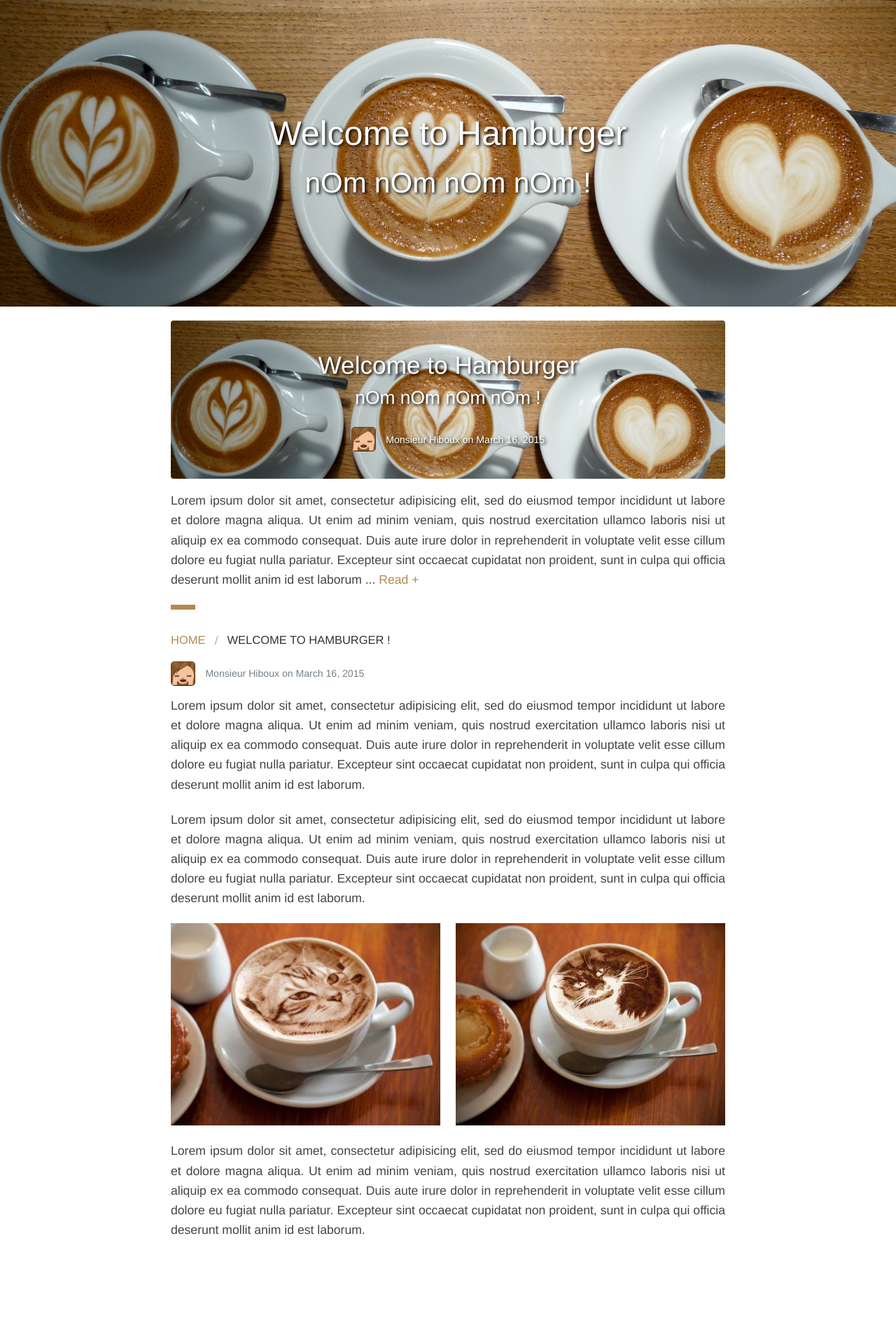
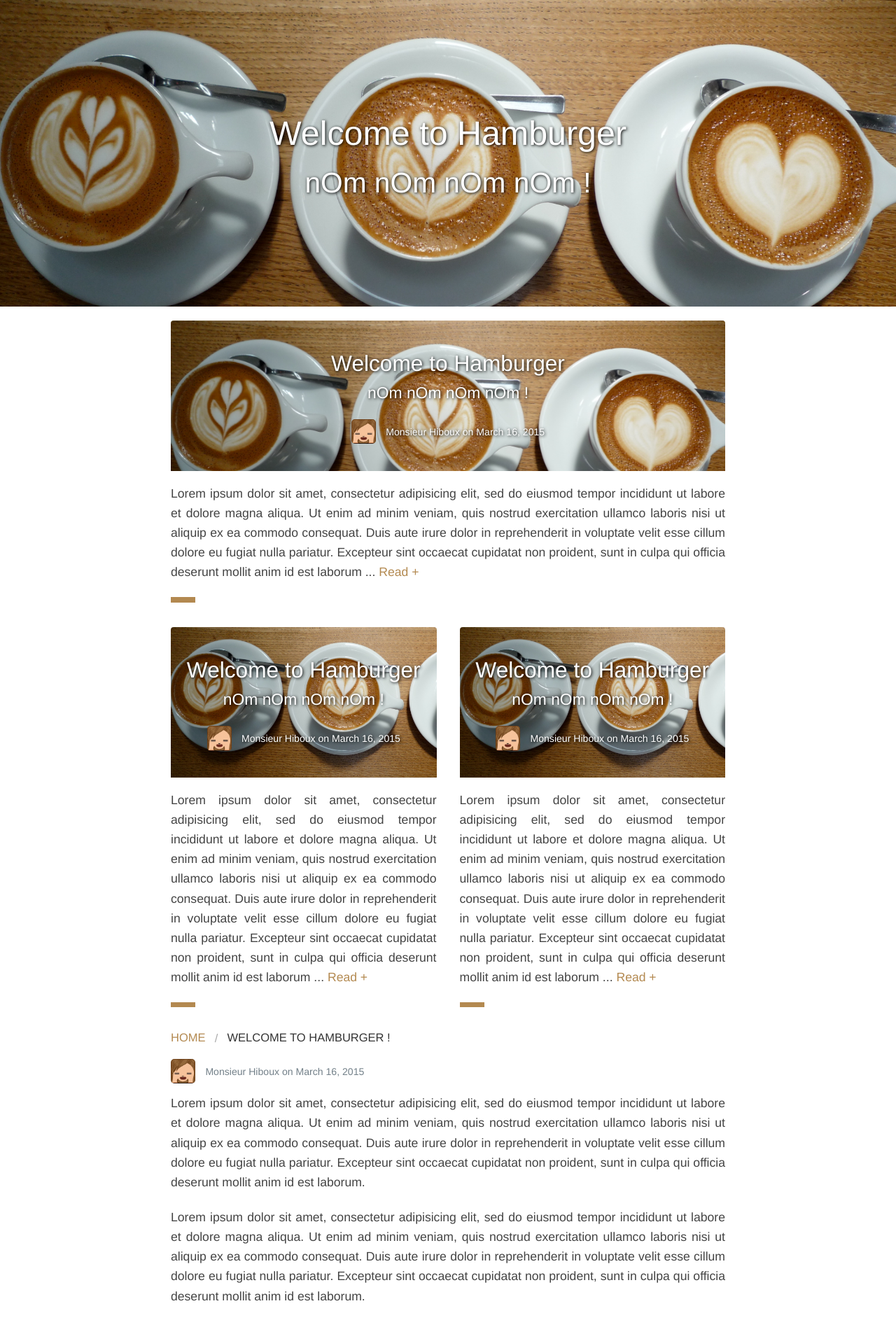
Before and after one commit to Nicoaedhel/Hamburger, a PHP site: page / in a window 1280 px wide. Shown: the top 1886 px of the page at 70% size. Run offline with PHP 8.4, Linux system fonts and the light colour scheme; grey boxes are pictures that could not be loaded.

Commit message:
Design edit

```diff
--- a/hamburger/scss/app.scss
+++ b/hamburger/scss/app.scss
@@ -48,7 +48,7 @@
 	padding-top:8.7rem;
 	h1, h2{
 		color:$white;
-		text-shadow: 2px 2px 4px #000;
+		text-shadow: 1px 1px 4px #000;
 	}
 	border-bottom: 2px solid $ghost;
 	margin-bottom:1rem;
@@ -63,19 +63,21 @@
   	border: none;
   	padding-top:2.2rem;
   	padding-bottom:2.2rem;
+  	border-bottom-right-radius: 0px;
+  	border-bottom-left-radius: 0px;
 }
 
 .post_list_title{
 	color:$white;
-	text-shadow: 2px 2px 4px #000;
-	font-size:2rem;
+	text-shadow: 1px 1px 4px #000;
+	font-size:1.8rem;
 	text-align:center;
 }
 
 .post_list_subtitle{
 	color:$white;
-	text-shadow: 2px 2px 4px #000;
-	font-size:1.5rem;
+	text-shadow: 1px 1px 4px #000;
+	font-size:1.3rem;
 	text-align:center;
 }
 
@@ -87,7 +89,7 @@
 .post_list_info{
 	margin-top:1.2rem;
 	color: $white;
-	text-shadow: 2px 2px 4px #000;
+	text-shadow: 1px 1px 4px #000;
 	img{
 		border-radius: 5px;
   		vertical-align: middle;
--- a/index.html
+++ b/index.html
@@ -23,8 +23,8 @@
       <div id="content">
         <div class="row">
           <div class="large-9 large-centered columns">
+
             <div class="post_list">
-
               <a href="">
                 <div class="post_list_img" style="background : url('my_hamburger/wall.jpg'); background-size: cover; " >
                   <div class="post_list_title">Welcome to Hamburger</div>
@@ -51,8 +51,77 @@
                 </div>
               </div>
               <hr />
+            </div>
+
+            <div class="row">
+              <div class="large-6  columns">
+
+                <div class="post_list">
+                  <a href="">
+                    <div class="post_list_img" style="background : url('my_hamburger/wall.jpg'); background-size: cover; " >
+                      <div class="post_list_title">Welcome to Hamburger</div>
+                      <div class="post_list_subtitle">nOm nOm nOm nOm !</div>
+                      <div class="post_list_info">
+                        <center>
+                          <img src="my_hamburger/author/nicoaedhel.jpeg" />
+                          <span class="mention">Monsieur Hiboux on March 16, 2015</span>
+                        </center>
+                      </div>
+                    </div>
+                  </a>
+
+                  <div class="post_list_content">
+                    <div class="post_list_description">
+                      <p>
+                        Lorem ipsum dolor sit amet, consectetur adipisicing elit, sed do eiusmod
+                        tempor incididunt ut labore et dolore magna aliqua. Ut enim ad minim veniam,
+                        quis nostrud exercitation ullamco laboris nisi ut aliquip ex ea commodo
+                        consequat. Duis aute irure dolor in reprehenderit in voluptate velit esse
+                        cillum dolore eu fugiat nulla pariatur. Excepteur sint occaecat cupidatat non
+                        proident, sunt in culpa qui officia deserunt mollit anim id est laborum ... <a href="">Read +</a>
+                      </p>
+                    </div>
+                  </div>
+                  <hr />
+                </div>
 
               </div>
+
+              <div class="large-6 columns">
+
+                <div class="post_list">
+                  <a href="">
+                    <div class="post_list_img" style="background : url('my_hamburger/wall.jpg'); background-size: cover; " >
+                      <div class="post_list_title">Welcome to Hamburger</div>
+                      <div class="post_list_subtitle">nOm nOm nOm nOm !</div>
+                      <div class="post_list_info">
+                        <center>
+                          <img src="my_hamburger/author/nicoaedhel.jpeg" />
+                          <span class="mention">Monsieur Hiboux on March 16, 2015</span>
+                        </center>
+                      </div>
+                    </div>
+                  </a>
+
+                  <div class="post_list_content">
+                    <div class="post_list_description">
+                      <p>
+                        Lorem ipsum dolor sit amet, consectetur adipisicing elit, sed do eiusmod
+                        tempor incididunt ut labore et dolore magna aliqua. Ut enim ad minim veniam,
+                        quis nostrud exercitation ullamco laboris nisi ut aliquip ex ea commodo
+                        consequat. Duis aute irure dolor in reprehenderit in voluptate velit esse
+                        cillum dolore eu fugiat nulla pariatur. Excepteur sint occaecat cupidatat non
+                        proident, sunt in culpa qui officia deserunt mollit anim id est laborum ... <a href="">Read +</a>
+                      </p>
+                    </div>
+                  </div>
+                  <hr />
+                </div>
+
+              </div>
+
+            </div>
+
           </div>
         </div>
       </div>
```
Also changed, not shown: hamburger/css/app.css. Lines whose indentation alone changed are shown as unchanged.
